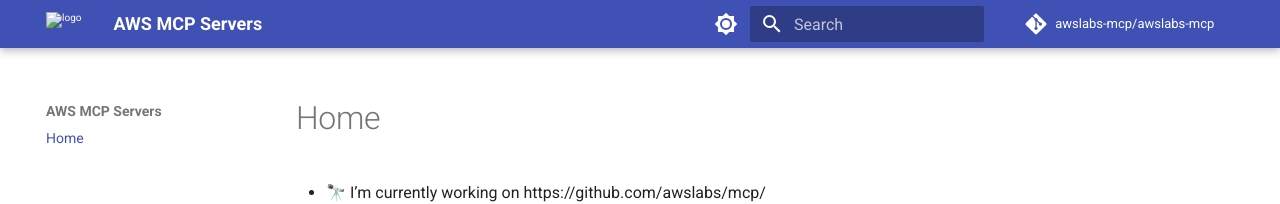
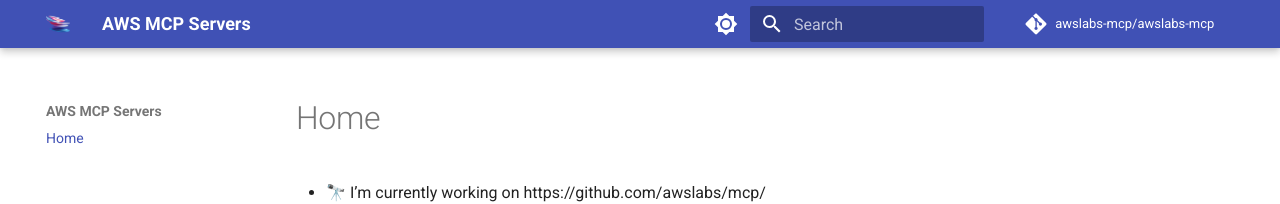
Before and after one commit to awslabs-mcp/awslabs-mcp, an MkDocs documentation site: the page built from docs/index.md, in a window 1280 px wide. Shown: the top 204 px of the page. Built offline with MkDocs 1.6.1 and Material for MkDocs 9.7.7, drawn with Linux system fonts in a browser that asks for light colours; plug-ins that fetch from the network failed and are left out; comment, search, counter and statistics services are not loaded.

Commit message:
fix: logo location

```diff
--- a/mkdocs.yml
+++ b/mkdocs.yml
@@ -7,7 +7,7 @@
 
 theme:
   name: material
-  logo: images/logo.png
+  logo: logo.png
   features:
     - search.suggest
     - search.highlight
```
